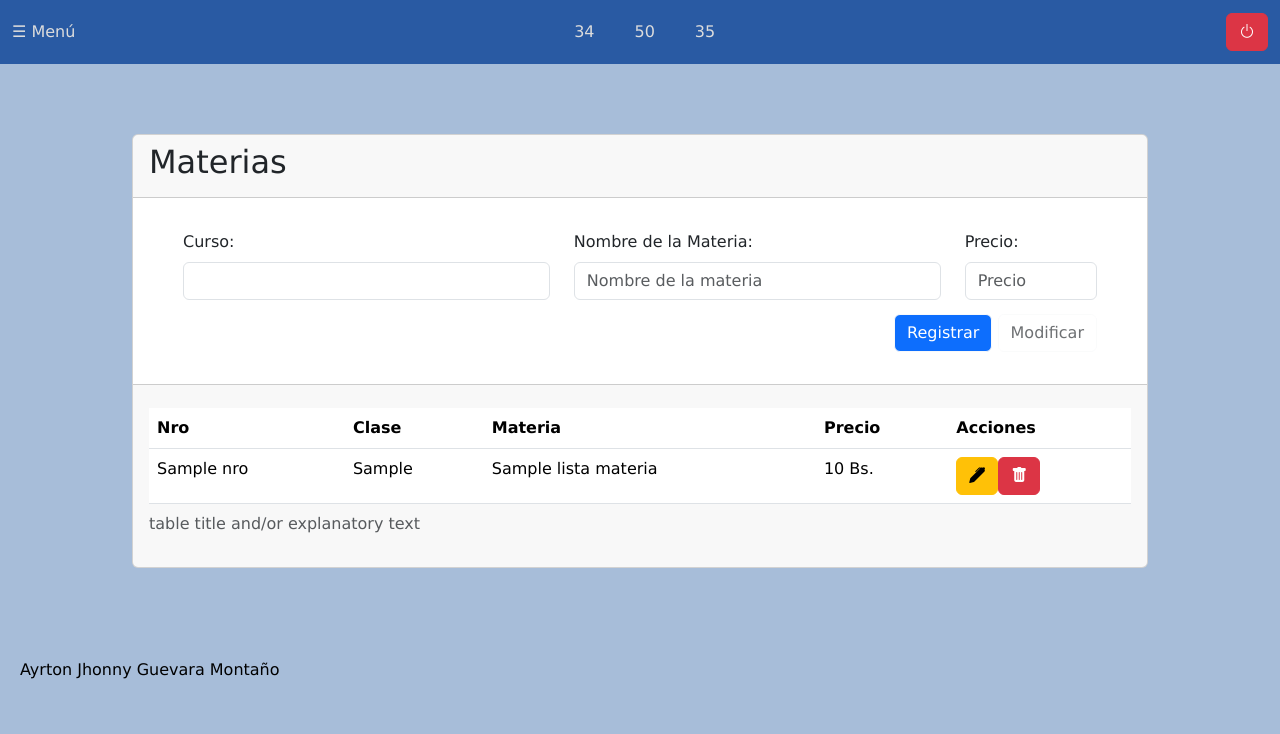
After one commit to AyrtonGuevara/Instituto-C, a CodeIgniter 4 app: the page made by app/Views/Cursos/V_materias.php in a window 1280 px wide. The commit adds this page. Shown: the top 734 px of the page. Run offline with PHP 8.4 and a stand-in for CodeIgniter, Linux system fonts and the light colour scheme; the template is opened without the code that fills it: most values are stand-ins (such as "Sample title", 1, 10 or a date in 2020); data that the repository does not hold is empty; some libraries are stand-ins or nearby versions.

Commit message:
Subiendo el desarrollo CRUD  del submodulo de materia y algunas correcciones menores

```diff
--- a/app/Controllers/Ambientes/C_ubicacion.php
+++ b/app/Controllers/Ambientes/C_ubicacion.php
@@ -55,7 +55,8 @@
 				$detalle=$_POST['detalle'];
 				$descripcion=$_POST['descripcion'];
 			}
-			$respuesta=$this->ubicacion->modificar_ubicacion($id,$zona,$direccion,$detalle,$descripcion);
+			$usuario=$this->session->get('id_usuario');
+			$respuesta=$this->ubicacion->modificar_ubicacion($usuario,$id,$zona,$direccion,$detalle,$descripcion);
 			if ($respuesta) {
 				$this->session->setFlashData('exito','Modificacion Exitosa');
 			}else{
@@ -69,7 +70,8 @@
 			if ($_SERVER['REQUEST_METHOD']==='POST') {
 				$id=$_POST['id'];
 			}
-			$respuesta=$this->ubicacion->eliminar_ubicacion($id);
+			$usuario=$this->session->get('id_usuario');
+			$respuesta=$this->ubicacion->eliminar_ubicacion($usuario,$id);
 			echo json_encode($resp=array('success'=>true,'data'=>$respuesta));
 		}
 		public function modal_mostrar_aulas(){
--- a/app/Controllers/Categoria/C_categorias.php
+++ b/app/Controllers/Categoria/C_categorias.php
@@ -3,7 +3,7 @@
 	use App\Controllers\BaseController;
 	class C_categorias extends BaseController{
 		public function index(){
-			return view('categoria/categoria');
+			return view('categoria/V_categoria');
 		}
 	}
 ?>
--- /dev/null
+++ b/app/Views/Cursos/V_materias.php
@@ -0,0 +1,195 @@
+<?php
+/*
+	Ayrton Jhonny Guevara Montaño 23-10-2023
+*/
+	$this->extend('Template/Head');
+	$this->section('content');
+?>
+<div class="container">
+	<div class="card">
+		<div class="card-header">
+			<h2>Materias</h2>
+		</div>
+		<div class="card-body" id="card-forms">
+			<form method="post" accept-charset="utf-8" name="form_materia" id="form_materia" action="<?php base_url() ?>materias/registrar_materia">
+				<input type="text" name="id" id="id" hidden>
+				<div class="row">
+					<div class="col-sm-5 form-item">
+						<label for="curso" class="form-label">Curso:</label>
+						<select class="form-control" name="curso" id="curso" required>
+							<option id="default" default></option>
+							<?php
+							foreach ($lista_cursos as $key) {
+								echo "<option value='".$key->id_categoria."'>".$key->detalle."</option>";
+							}
+							?>
+							option
+						</select>
+					</div>
+					<div class="col-sm-5 form-item">
+						<label for="nombre_materia" class="form-label">Nombre de la Materia:</label>
+						<input type="text" class="form-control" name="nombre_materia" id="nombre_materia" placeholder="Nombre de la materia" required>
+					</div>
+					<div class="col-sm-2 form-item">
+						<label for="precio" class="form-label">Precio:</label>
+						<input type="number" class="form-control" id="precio" name="precio" placeholder="Precio">
+					</div>
+				</div>
+				<div class="btn-form form-item">
+					<input type="submit" class="btn btn-primary border-light" name="Registrar" value="Registrar" id="Registrar">
+					<input type="submit" class="btn border-light" name="Modificar" value="Modificar" id="Modificar" disabled>
+				</div>
+			</form>
+		</div>
+		<div class="card-footer">
+			<div class="table-responsive">
+				<table class="table table-hover table-basic">
+					<caption>table title and/or explanatory text</caption>
+					<thead>
+						<tr>
+							<th>Nro</th>
+							<th>Clase</th>
+							<th>Materia</th>
+							<th>Precio</th>
+							<th>Acciones</th>
+						</tr>
+					</thead>
+					<tbody>
+						<?php
+						foreach ($lista_materias as $key) {
+							echo "<tr>";
+							echo "<td>".$key->nro."</td>";
+							echo "<td>".$key->tipo_materia."</td>";
+							echo "<td>".$key->nombre_materia."</td>";
+							echo "<td>".$key->precio." Bs.</td>";
+							echo "<td><button class='btn btn-warning' name='editar' onclick='modificar_materia(".$key->id_materia.")'><i class='bi bi-pen-fill' title='Editar'></i>";
+							echo "<button class='btn btn-danger' name='eliminar' onclick='eliminar_materia(".$key->id_materia.")'><i class='bi bi-trash-fill' title='Editar'></i></button></td>";
+							echo "</tr>";
+						}
+						?>
+					</tbody>
+				</table>
+			</div>
+		</div>
+	</div>
+</div>
+<script>
+	document.addEventListener('DOMContentLoaded',function(){
+		<?php
+			if(session()->getFlashData('exito')){
+				//exito
+				?>
+				Swal.fire({
+					title:'Se registro con éxito',
+					icon:'success',
+					confirmButtonColor:'#111111',
+					confirmButtonText:'Aceptar'
+				})
+				<?php
+			}else if(session()->getFlashData('fracaso')){
+				$mensaje=session()->getFlashData('fracaso');
+				?>
+				//fracaso
+				Swal.fire({
+					title:'Error en el registro',
+					text:'<?php echo $mensaje?>',
+					icon:'error',
+					confirmButtonColor:'#111111',
+					confirmButtonText:'Aceptar'
+				})
+				<?php
+			}else{}
+		?>
+	})
+	function modificar_materia(id){
+		console.log(id);
+		$.ajax({
+			url:"<?php echo base_url()?>materias/mostrar_materia",
+			type:"POST",
+			data:{id:id},
+			success:function(resp){
+				var resp2 = JSON.parse(resp);
+				if (resp2.success) {
+					$(document).ready(function(){
+						id=document.getElementById('id');
+						id_tipo=document.getElementById('default');
+						nombre_materia=document.getElementById('nombre_materia');
+						precio=document.getElementById('precio');
+
+						id.value=resp2.data[0].id_materia;
+						id_tipo.value=resp2.data[0].id_tipo_materia;
+						id_tipo.textContent=resp2.data[0].nombre_tipo_materia;
+						nombre_materia.value=resp2.data[0].nombre_materia;
+						precio.value=resp2.data[0].precio;
+						//botones
+						var btnad=document.getElementById('Registrar');
+						var btnmd=document.getElementById('Modificar');
+						var form=document.getElementById('form_materia');
+
+						btnad.classList.remove("btn-primary");
+						btnmd.classList.add("btn-primary");
+						btnad.disabled=true;
+						btnmd.disabled=false;
+						form.action="<?php echo base_url()?>materias/modificar_materia";
+
+					});
+				}//mensaje de la bdd
+			},error:function(){
+				$('#respuesta').text('Error al conectar con el servidor');
+			}
+
+		});
+	}
+	function eliminar_materia(id){
+		$.ajax({
+			url:"<?php echo base_url()?>materias/mostrar_materia",
+			type:"POST",
+			data:{id:id},
+			success:function(resp){
+				var resp2=JSON.parse(resp);
+				var inf=resp2.data[0].nombre_materia+" de los cursos de "+resp2.data[0].nombre_tipo_materia;
+				if (resp2.success) {
+					Swal.fire({
+						title:'Seguro que quiere borrar el registro de :',
+						text: inf,
+						icon:'question',
+						denyButtonText: 'No',
+						confirmButtonText:'Si',
+						showDenyButton:true
+					}).then((result)=>{
+						if (result.isConfirmed) {
+							$.ajax({
+								url:"<?php echo base_url()?>materias/eliminar_materia",
+								type:"POST",
+								data:{id:id},
+								success:function(resp){
+									var resp3=JSON.parse(resp);
+									if(resp3.success){
+										Swal.fire({
+											title:'Se elimino el registro',
+											icon:'success',
+											confirmButtonText:'aceptar',
+											confirmButtonColor: '#666666',
+										}).then(function(result){
+											location.reload();
+										})
+									}//mensaje de la bdd
+								},error:function(){
+									$('#mensaje').text('Error al conectarse con el servidor');
+								}
+							});
+						}else if(result.isDenied){
+							Swal.fire('No se elimino el registro','','warning')
+						}
+					});
+				}//mensaje de la bdd
+			},error:function(){
+				$('#respuesta').text('Error al conectarse con el servidor');
+			}
+		});
+	}
+
+</script>
+<?php
+	$this->endSection();
+?>
--- a/app/Views/Template/Menu.php
+++ b/app/Views/Template/Menu.php
@@ -10,6 +10,7 @@
 		<ul id="col1" class="collapse" data-bs-parent="#accordion">
 			<li><a href="<?php echo base_url()?>cursos" id="item_collapse">Cursos</a></li>
 			<li><a href="<?php echo base_url()?>horarios" id="item_collapse">Horarios</a></li>
+			<li><a href="<?php echo base_url()?>materias" id="item_collapse">Materias</a></li>
 		</ul>
 		<li><a class="btn" data-bs-toggle="collapse" href="#col2">Ambientes</a></li>
 		<ul id="col2" class="collapse" data-bs-parent="#accordion">
```
Also changed, not shown: app/Config/Routes.php (+9 -1 lines), app/Controllers/Cursos/C_materias.php (added, +64 -0 lines), app/Models/Ambientes/M_ubicacion.php (+5 -5 lines), app/Models/Cursos/M_materias.php (added, +53 -0 lines).
